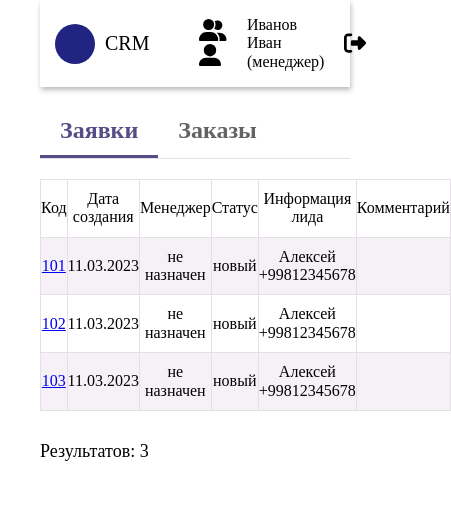
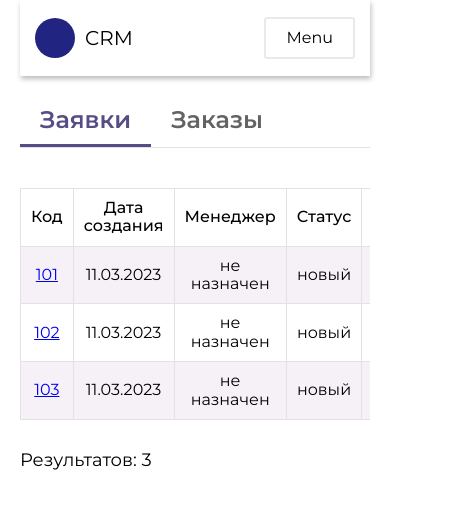
Before and after one commit to the0shail/CRM-for-smartbits, a Vue app: page / in a window 390 px wide. Shown: the top 508 px of the page, 451 px wide, since content can reach past the window. Built offline with nearby package versions, Linux system fonts and the light colour scheme.

Commit message:
Adaptation for mobile devices, table optimization

```diff
--- a/public/index.html
+++ b/public/index.html
@@ -5,7 +5,6 @@
     <meta http-equiv="X-UA-Compatible" content="IE=edge">
     <meta name="viewport" content="width=device-width,initial-scale=1.0">
     <link rel="icon" href="<%= BASE_URL %>favicon.ico">
-    <!-- <link rel="stylesheet" href="../src/assets/sass/normalize.css"> -->
     <title><%= htmlWebpackPlugin.options.title %></title>
   </head>
   <body>
--- a/src/App.vue
+++ b/src/App.vue
@@ -17,10 +17,15 @@ export default defineComponent({
 })
 </script>
 <style lang="scss">
-
 @import url('@/assets/css/main.css');
 
 .wrapper {
-  margin: 0 40px ;
+  margin: 0 40px;
+}
+
+@media screen and (max-width: 992px) {
+  .wrapper {
+    margin: 0 20px;
+  }
 }
 </style>
--- a/src/assets/css/main.css
+++ b/src/assets/css/main.css
@@ -1,13 +1,13 @@
 @import url('../font/Roboto/roboto.css');
 @import url('../font/Montserrat/montserrat.css');
 @import url('../css/normalize.css');
-
+@import url('https://fonts.googleapis.com/css2?family=Montserrat:ital,wght@0,300;0,400;0,500;0,600;0,700;1,300;1,400;1,500;1,600;1,700&family=Roboto:wght@100&display=swap');
 
 * {
     font-family: 'Montserrat';
 }
 
-body{
+body {
     margin: 0;
 }
 
--- a/src/components/UI/CardApplication.vue
+++ b/src/components/UI/CardApplication.vue
@@ -71,19 +71,31 @@ export default defineComponent({
             font-weight: 500;
             margin-bottom: 30px;
 
-            &:first-child {
-                margin-right: 30px;
-            }
-
             input {
                 background-color: #F4EDF3;
             }
+
+            @media screen and (max-width: 576px) {
+                width: 49%;
+            }
+
+            &:first-child {
+                margin-right: 30px;
+
+                @media screen and (max-width: 576px) {
+                    margin-right: 2%;
+                }
+            }
+
+
         }
+
     }
 
     .client_row {
         display: flex;
         justify-content: space-between;
+
 
         .client_partner,
         .client_counterparty {
@@ -91,6 +103,20 @@ export default defineComponent({
             flex-direction: column;
             width: 49%;
 
+        }
+
+        @media screen and (max-width: 768px) {
+            display: block;
+
+            .client_partner,
+            .client_counterparty {
+                width: 100%;
+
+                &:first-child {
+                    margin-bottom: 10px;
+                }
+
+            }
         }
     }
 
--- a/src/components/UI/Navbar.vue
+++ b/src/components/UI/Navbar.vue
@@ -6,6 +6,7 @@
                 CRM
             </h4>
         </router-link>
+        <button class="button" @click="toggleMenuNav()" role="button"> menu</button>
         <ul class="nav-collapse">
             <li class="nav-link">
                 <router-link to="" class="icon-system">
@@ -32,7 +33,12 @@
 <script lang="ts">
 import { defineComponent } from 'vue';
 export default defineComponent({
-
+    methods: {
+        toggleMenuNav() {
+            const nav = document.querySelector('.nav-collapse')
+            nav?.classList.toggle("active");
+        }
+    }
 
 })
 </script>
@@ -46,6 +52,11 @@ nav {
     display: flex;
     justify-content: space-between;
     align-items: center;
+    position: relative;
+
+    @media screen and (max-width: 768px) {
+        flex-wrap: wrap;
+    }
 
 
     .nav-brand {
@@ -69,18 +80,63 @@ nav {
             margin-right: 10px;
         }
     }
-    .nav-collapse{
+
+    button {
+        display: none;
+        text-transform: capitalize;
+        border: #e9e9e9 2px solid;
+        background-color: transparent;
+        padding: 10px 20px;
+        border-radius: 3px;
+        color: #000;
+
+        @media screen and (max-width: 768px) {
+            display: block;
+        }
+    }
+
+    .nav-collapse {
         display: flex;
         align-items: center;
         list-style: none;
+        transition: 1000ms;
 
-        .nav-link{
+        &.active {
+            display: flex;
+        }
+
+        @media screen and (max-width: 768px) {
+            // position: absolute;
+            background-color: #fff;
+            padding: 20px;
+            width: 100%;
+            left: 0;
+            bottom: -80px;
+            border-top: 1px solid #e9e9e9;
+            box-sizing: border-box;
+            // box-shadow: 1px 3px 5px rgb(189, 189, 189);
+            justify-content: space-between;
+            margin: 0;
+            padding: 10px 0px;
+            display: none;
+        }
+
+
+        .nav-link {
             // margin: 0 10px;
             font-size: 22px;
-            .icon-system{
+
+            @media screen and (max-width: 768px) {
+                display: flex;
+            }
+
+            .icon-system {
                 position: relative;
                 padding: 10px;
 
+                @media screen and (max-width: 768px) {
+                    font-size: 22px;
+                }
 
                 // &::after{
                 //     content: '9+';
@@ -97,7 +153,8 @@ nav {
                 //     background-color: rgb(0, 145, 255);
                 // }
             }
-            &.persone{
+
+            &.persone {
                 font-size: 16px;
                 font-weight: 500;
                 padding: 0 10px;
--- a/src/components/UI/Table.vue
+++ b/src/components/UI/Table.vue
@@ -1,12 +1,13 @@
 <template>
+    <div class="table">
         <table class="tableUI">
             <tr class="table_header">
-            <th style="width: 5%;">Код</th>
-            <th style="width: 12%;">Дата создания</th>
-            <th style="width: 12%;">Менеджер</th>
-            <th style="width: 12%;">Статус</th>
-            <th style="width: 30%;">Информация лида</th>
-            <th style="width: 30%;">Комментарий</th>
+                <th>Код</th>
+                <th>Дата создания</th>
+                <th>Менеджер</th>
+                <th>Статус</th>
+                <th>Информация лида</th>
+                <th>Комментарий</th>
             </tr>
             <tr class="table_content" v-for="product in vuexGetDemand()" :key="product.id">
                 <td>
@@ -21,6 +22,7 @@
                 <td>{{ product.comment }}</td>
             </tr>
         </table>
+    </div>
     <div class="notification">
         <li class="row_number">
             Результатов: {{ viewResultElement() }}
@@ -32,31 +34,38 @@
 
 import { defineComponent } from 'vue';
 import { mapGetters } from 'vuex';
-import coloredTableFields from "@/services/coloredTableFields"
 import resultElement from "@/services/resultElement"
 
 
 export default defineComponent({
     methods: {
         ...mapGetters("storeProduct", ['vuexGetDemand']),
-        viewResultElement(){
+        viewResultElement() {
             return resultElement(this.vuexGetDemand())
         }
     },
-    mounted() {
-        coloredTableFields("table_content")
-    }
-
 })
 </script>
 
+<!-- style="width: 5%;" -->
+<!-- style="width: 12%;" -->
+<!-- style="width: 12%;" -->
+<!-- style="width: 12%;" -->
+<!-- style="width: 30%;" -->
+<!-- style="width: 30%;" -->
+
+
 <style lang="scss" scoped>
+div.table {
+    overflow-x: auto;
+
     table,
     th,
     td {
         border: 1px solid #E5E0E5;
         border-collapse: collapse;
         text-align: center;
+        padding: 10px;
     }
 
     .tableUI {
@@ -64,19 +73,13 @@ td {
         width: 100%;
         margin-bottom: 30px;
 
+        tr:nth-child(even) {
+            background-color: #F6F1F7;
+        }
+
         th {
             font-weight: 500;
-        padding: 10px 0;
         }
-
-    tr {
-        &.spicy {
-            background-color: #F6F1F7;
-        }
-    }
-
-    td {
-        padding: 10px 0;
     }
 }
 
--- a/src/router/index.ts
+++ b/src/router/index.ts
@@ -27,7 +27,7 @@ const routes: Array<RouteRecordRaw> = [
     path: '/orders',
     name: "OrdersTableView",
     component: OrdersCardView
-  }
+  },
 ]
 
 const router = createRouter({
--- a/src/views/OrdersCardView.vue
+++ b/src/views/OrdersCardView.vue
@@ -1,15 +1,16 @@
 <template>
     <Navigation />
+    <div class="table_order">
         <table class="tableUI">
             <tr class="table_header">
-            <th style="width: 5%;">Код</th>
-            <th style="width: 12%;">Дата создания</th>
-            <th style="width: 8%;">Сумма, $</th>
-            <th style="width: 12%;">Статус оплаты</th>
-            <th style="width: 16%;">Статус исполнителя</th>
-            <th style="width: 10%;">Менеджер</th>
-            <th style="width: 15%;">Клиент</th>
-            <th style="width: 22%;">Комментарий</th>
+                <th>Код</th>
+                <th>Дата создания</th>
+                <th>Сумма, $</th>
+                <th>Статус оплаты</th>
+                <th>Статус исполнителя</th>
+                <th>Менеджер</th>
+                <th>Клиент</th>
+                <th>Комментарий</th>
             </tr>
             <tr class="table_content" v-for="order in vuexGetOrders()" :key="order.id">
                 <td>
@@ -26,6 +27,7 @@
                 <td>{{ order.comment }}</td>
             </tr>
         </table>
+    </div>
     <div class="notification">
         <li class="row_number">
             Результатов: {{ viewResultElement() }}
@@ -36,7 +38,6 @@
 <script lang="ts">
 import TableUI from '@/components/UI/Table.vue';
 import Navigation from '@/components/UI/Navigation.vue';
-import coloredTableFields from '@/services/coloredTableFields';
 import resultElement from '@/services/resultElement';
 
 import { defineComponent } from 'vue';
@@ -55,19 +56,20 @@ export default defineComponent({
             return resultElement(this.vuexGetOrders())
         }
     },
-    mounted() {
-        coloredTableFields("table_content")
-    }
 })
 </script>
 
 <style lang="scss" scoped>
+div.table_order {
+    overflow-x: auto;
+
     table,
     th,
     td {
         border: 1px solid #E5E0E5;
         border-collapse: collapse;
         text-align: center;
+        padding: 10px;
     }
 
     .tableUI {
@@ -75,19 +77,13 @@ td {
         width: 100%;
         margin-bottom: 30px;
 
+        tr:nth-child(even) {
+            background-color: #F6F1F7;
+        }
+
         th {
             font-weight: 500;
-        padding: 10px 0;
         }
-
-    tr {
-        &.spicy {
-            background-color: #F6F1F7;
-        }
-    }
-
-    td {
-        padding: 10px 0;
     }
 }
 
```
Also changed, not shown: src/components/UI/CardOrder.vue (+41 -20 lines). Lines whose indentation alone changed are shown as unchanged.
